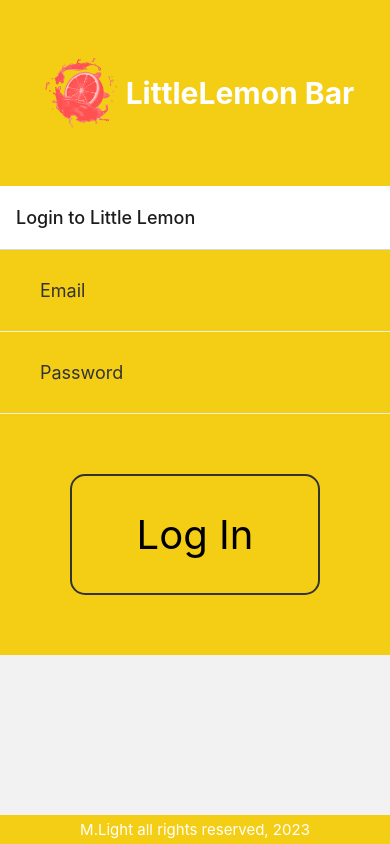
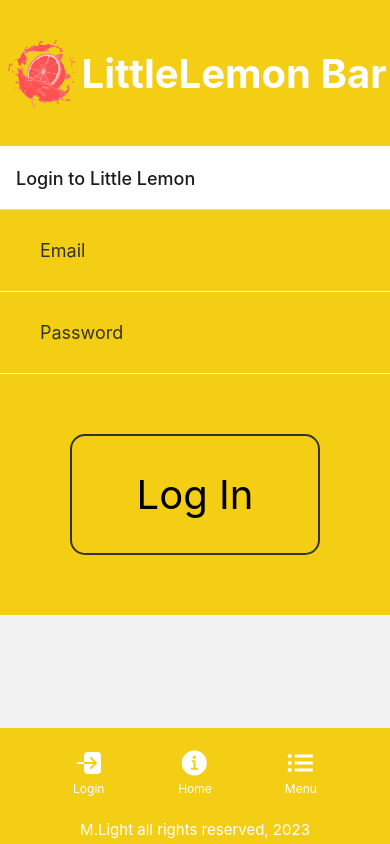
Before and after one commit to MauLight/react-native-little1, a React Native app: screen / in a window 390 px wide. Built offline with nearby package versions, Linux system fonts and the light colour scheme.

Commit message:
tab menu added, styling

```diff
--- a/App.js
+++ b/App.js
@@ -1,5 +1,5 @@
 import { StatusBar } from 'expo-status-bar';
-import { StyleSheet, Text, View, KeyboardAvoidingView, Platform, Pressable, useWindowDimensions } from 'react-native';
+import { StyleSheet, Text, View, KeyboardAvoidingView, Platform } from 'react-native';
 import LittleLemonHeader from './components/LittleLemonHeader';
 import LittleLemonFooter from './components/LittleLemonFooter';
 import WelcomeScreen from './components/WelcomeScreen';
@@ -8,6 +8,8 @@ import LoginForm from './components/Loginform';
 import { useState } from 'react';
 import { NavigationContainer } from '@react-navigation/native';
 import { createNativeStackNavigator } from '@react-navigation/native-stack';
+import { navigationRef } from './RootNavigation';
+import AppMenu from './components/AppMenu';
 
 const Stack = createNativeStackNavigator();
 
@@ -20,9 +22,9 @@ export default function App() {
         style={styles.container}
         behavior={Platform.OS === 'ios' ? 'padding' : 'height'}>
         <LittleLemonHeader />
-        <NavigationContainer>
+        <NavigationContainer ref={navigationRef} >
           <Stack.Navigator
-            initialRouteName="Login"
+            initialRouteName="Login to Little Lemon"
           >
             <Stack.Screen
               name='Login to Little Lemon'
@@ -38,6 +40,7 @@ export default function App() {
             />
           </Stack.Navigator>
         </NavigationContainer>
+        <AppMenu />
         <LittleLemonFooter />
         <StatusBar style="auto" />
       </KeyboardAvoidingView>
--- /dev/null
+++ b/RootNavigation.js
@@ -0,0 +1,9 @@
+import { createNavigationContainerRef } from '@react-navigation/native';
+
+export const navigationRef = createNavigationContainerRef()
+
+export function navigate(name, params) {
+    if (navigationRef.isReady()) {
+        navigationRef.navigate(name, params);
+    }
+}
--- /dev/null
+++ b/components/AppMenu.js
@@ -0,0 +1,71 @@
+import { Ionicons } from '@expo/vector-icons'
+import { Pressable, View, Text, StyleSheet, useColorScheme } from 'react-native'
+import * as RootNavigation from '../RootNavigation'
+import { useState } from 'react';
+
+export default function AppMenu({ navigation }) {
+
+    const colorScheme = useColorScheme();
+    const [log, setLog] = useState(false);
+    const [home, setHome] = useState(false);
+    const [menu, setMenu] = useState(false);
+
+    return (
+        <View style={[{ flex: 0.15, flexDirection: 'row', justifyContent: 'space-evenly', alignItems: 'center' }, colorScheme === 'light'
+            ? { backgroundColor: '#F4CE14' }
+            : { backgroundColor: '#333333' }]}>
+            <View>
+                <Pressable
+                    style={styles.button}
+                    onPress={() => RootNavigation.navigate('Login to Little Lemon')}
+                    onPressIn={() => {
+                        setHome(false)
+                        setLog(true)
+                        setMenu(false)
+                        }}
+                >
+                    <Ionicons name='ios-log-in' size={32} color={log ? 'tomato' : "#fff"}  />
+                    <Text style={styles.text}>Login</Text>
+                </Pressable>
+            </View>
+            <View>
+                <Pressable
+                    style={styles.button}
+                    onPress={() => RootNavigation.navigate('Welcome')}
+                    onPressIn={() => {
+                        setHome(true)
+                        setLog(false)
+                        setMenu(false)
+                        }}
+                >
+                    <Ionicons name='ios-information-circle' size={32} color={home ? 'tomato' : "#fff"} />
+                    <Text style={styles.text}>Home</Text>
+                </Pressable>
+            </View>
+            <View>
+                <Pressable
+                    style={styles.button}
+                    onPress={() => RootNavigation.navigate('Menu')}
+                    onPressIn={() => {
+                        setHome(false)
+                        setLog(false)
+                        setMenu(true)
+                        }}
+                >
+                    <Ionicons name='ios-list' size={32} color={menu ? 'tomato' : "#fff"} />
+                    <Text style={styles.text}>Menu</Text>
+                </Pressable>
+            </View>
+        </View>
+    )
+}
+
+const styles = StyleSheet.create({
+    button: {
+        marginHorizontal: 'auto',
+    },
+    text: {
+        fontSize: 12,
+        color: '#fff'
+    }
+})
--- a/components/LittleLemonHeader.js
+++ b/components/LittleLemonHeader.js
@@ -1,4 +1,5 @@
-import { View, Text, StyleSheet, Image, useColorScheme } from "react-native";
+import { View, Text, StyleSheet, Image, useColorScheme, Pressable } from "react-native";
+import * as RootNavigation from '../RootNavigation'
 
 export default function LittleLemonHeader() {
 
@@ -11,14 +12,18 @@ export default function LittleLemonHeader() {
                 ? { backgroundColor: '#F4CE14' }
                 : { backgroundColor: '#333333' }
         ]}>
+            <>
+                <Pressable onPress={() => RootNavigation.navigate('Welcome')}>
+                    <View style={styles.innerContainer}>
                         <Image
                             resizeMode="contain"
                             style={styles.image}
                             source={require('../assets/imgs/logo.png')}
                         />
-            <View style={styles.innerContainer}>
-                <Text style={{ fontWeight: 'bold', fontSize: 30, color: '#fff' }}>LittleLemon Bar</Text>
+                        <Text style={{ fontWeight: 'bold', fontSize: 40, color: '#fff' }}>LittleLemon Bar</Text>
                     </View>
+                </Pressable>
+            </>
 
         </View>
     )
@@ -30,16 +35,15 @@ const styles = StyleSheet.create({
         flexDirection: 'row',
         justifyContent: 'center',
         alignItems: 'center',
-        paddingVertical: 30
-    },
-    headerText: {
-        padding: 2,
-        fontSize: 15,
-        color: '#fff',
+        paddingVertical: 15
     },
     image: {
-        width: 80,
-        height: 80,
-        marginHorizontal: 5
+        width: 78,
+        height: 78,
+    },
+    innerContainer: {
+        flexDirection: 'row',
+        justifyContent: 'center',
+        alignItems: 'center'
     }
 })
--- a/components/Loginform.js
+++ b/components/Loginform.js
@@ -1,7 +1,7 @@
 import { useState } from "react"
 import { ScrollView, StyleSheet, Text, TextInput, View, Pressable, Alert, useColorScheme } from 'react-native';
 
-export default function LoginForm({navigation}) {
+export default function LoginForm({ navigation }) {
 
     const [email, onChangeEmail] = useState('');
     const [password, onChangePassword] = useState('');
@@ -11,14 +11,12 @@ export default function LoginForm({navigation}) {
     return (
         <ScrollView style={styles.wrapper} keyboardDismissMode="on-drag" >
             <View
-                style={[ styles.wrapper,
+                style={[styles.wrapper,
                 colorScheme === 'light'
                     ? { backgroundColor: '#F4CE14' }
                     : { backgroundColor: '#fff' }
                 ]}
             >
-                {
-                    !showLoggedIn && (
                 <>
                     <TextInput
                         style={styles.input}
@@ -50,8 +48,6 @@ export default function LoginForm({navigation}) {
                         </Pressable>
                     </View>
                 </>
-                    )
-                }
             </View>
         </ScrollView>
     )
--- a/package.json
+++ b/package.json
@@ -12,6 +12,8 @@
     "@expo-google-fonts/inter": "^0.2.3",
     "@expo-google-fonts/satisfy": "^0.2.3",
     "@expo/webpack-config": "^18.0.1",
+    "@react-navigation/bottom-tabs": "^6.5.8",
+    "@react-navigation/material-bottom-tabs": "^6.2.16",
     "@react-navigation/native": "^6.1.7",
     "@react-navigation/native-stack": "^6.9.13",
     "@react-navigation/stack": "^6.3.17",
```
Also changed, not shown: App2.js (added, +84 -0 lines), 1 other file (tests, documents, lock files or other folders). Lines whose indentation alone changed are shown as unchanged.
